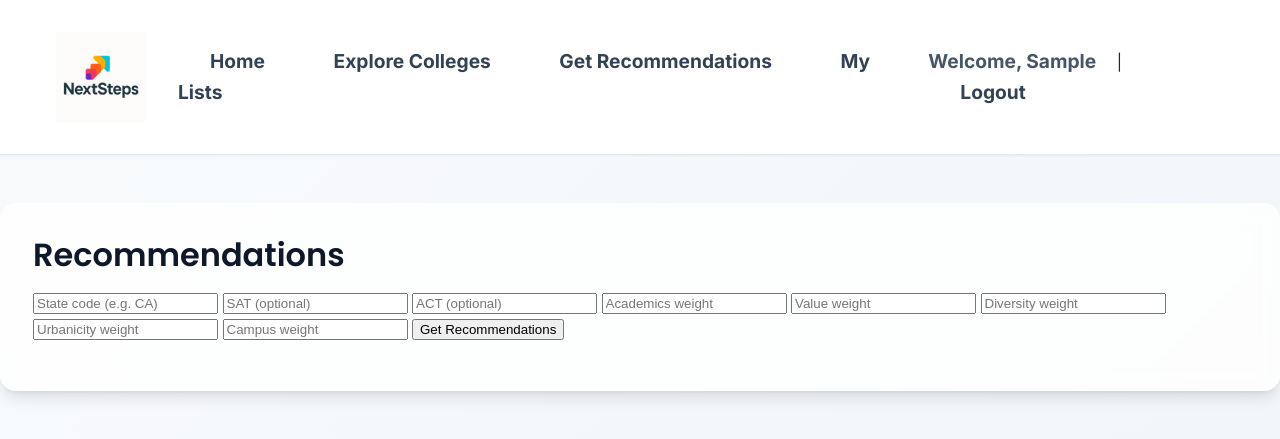
After one commit to dhu27/College-Website, a Flask app: page /recommendations in a window 1280 px wide. The commit adds this page. Shown: the top 439 px of the page. Run offline with Flask 3, Linux system fonts and the light colour scheme; the visitor is signed in with stand-in values (Sample User, id 1); data that the repository does not hold is empty.

Commit message:
Recommendations and Personal College List Prototypes

```diff
--- a/app/__init__.py
+++ b/app/__init__.py
@@ -23,9 +23,13 @@ def create_app():
     from app.routes.main import main_bp
     from app.routes.colleges import colleges_bp
     from app.routes.auth import auth_bp
+    from app.routes.recommendations import recommendations_bp
+    from app.routes.lists import lists_bp
 
     app.register_blueprint(main_bp)
     app.register_blueprint(colleges_bp)
     app.register_blueprint(auth_bp)
+    app.register_blueprint(recommendations_bp)
+    app.register_blueprint(lists_bp)
 
     return app
--- a/app/routes/main.py
+++ b/app/routes/main.py
@@ -1,5 +1,4 @@
 # app/routes/main.py
-from flask_login import login_required
 from flask import Blueprint, render_template
 
 main_bp = Blueprint('main', __name__)
@@ -7,8 +6,3 @@ main_bp = Blueprint('main', __name__)
 @main_bp.route('/')
 def home():
     return render_template('home.html')
-
-@main_bp.route('/my-colleges')
-@login_required
-def my_colleges():
-    return render_template('my_colleges.html')
--- /dev/null
+++ b/app/routes/recommendations.py
@@ -0,0 +1,27 @@
+from flask import Blueprint, render_template, request
+from flask_login import login_required, current_user
+from app.models import CollegeList
+from app.ml.recommendations import recommend_colleges_filtered
+from flask import current_app
+
+recommendations_bp = Blueprint('recommendations', __name__)
+
+@recommendations_bp.route('/recommendations', methods=['GET', 'POST'])
+@login_required
+def get_recommendations():
+    user_lists = CollegeList.query.filter_by(user_id=current_user.id).all()
+    results = []
+    if request.method == 'POST':
+        states = request.form.getlist('states')
+        user_sat = request.form.get('sat', type=int)
+        user_act = request.form.get('act', type=int)
+        priorities = {
+            'academics': float(request.form.get('academics', 0) or 0),
+            'value': float(request.form.get('value', 0) or 0),
+            'diversity': float(request.form.get('diversity', 0) or 0),
+            'urbanicity': float(request.form.get('urbanicity', 0) or 0),
+            'campus': float(request.form.get('campus', 0) or 0),
+        }
+        data_path = current_app.config.get('COLLEGE_DATA_PATH', 'data/college_data_filtered.csv')
+        results = recommend_colleges_filtered(data_path, states, user_sat, user_act, None, priorities, top_n=12).to_dict('records')
+    return render_template('recommendations.html', user_lists=user_lists, results=results)
--- a/app/static/css/styles.css
+++ b/app/static/css/styles.css
@@ -139,8 +139,7 @@ nav {
 }
 
 nav img.logo {
-  height: 110px;
-  margin-right: var(--space-md);
+  height: 90px;
 }
 
 nav a {
@@ -160,6 +159,22 @@ nav a:hover {
   transform: translateY(-1px);
 }
 
+/* Ensure logo link centers image within hover background */
+nav a.logo-link {
+  display: inline-flex;
+  align-items: center;
+  justify-content: center;
+  padding: var(--space-xs);
+  margin-right: var(--space-md);
+  border-radius: var(--radius-md);
+}
+
+/* Keep same hover style as other links */
+nav a.logo-link:hover {
+  background: var(--primary-50);
+  transform: translateY(-1px);
+}
+
 nav .welcome-msg {
   margin-right: var(--space-sm);
   font-weight: 700;
@@ -170,7 +185,7 @@ nav .welcome-msg {
 /* ===== MAIN CONTENT WRAPPER ===== */
 
 .content-wrapper {
-  max-width: 1400px;
+  max-width: 1600px;
   margin: var(--space-xl) auto;
   padding: var(--space-lg);
   background: rgba(255, 255, 255, 0.8);
@@ -300,7 +315,7 @@ nav .welcome-msg {
 
 .college-detail {
   padding: var(--space-xl) var(--space-lg);
-  max-width: 1200px;
+  max-width: 1400px;
   margin: 0 auto;
 }
 
@@ -308,7 +323,7 @@ nav .welcome-msg {
 .hero-section {
   display: flex;
   gap: var(--space-2xl);
-  align-items: flex-start;
+  align-items: center;
   flex-wrap: wrap;
   margin-bottom: var(--space-2xl);
   background: white;
@@ -316,6 +331,7 @@ nav .welcome-msg {
   border-radius: var(--radius-xl);
   box-shadow: var(--shadow-lg);
   width: 100%;
+  max-width: 100%;
 }
 
 .hero-image {
@@ -330,7 +346,7 @@ nav .welcome-msg {
   object-fit: cover;
   border-radius: var(--radius-lg);
   box-shadow: var(--shadow-md);
-  max-height: 300px;
+  max-height: 330px;
   min-height: 200px;
 }
 
@@ -453,7 +469,7 @@ nav .welcome-msg {
 }
 
 .colleges-filters {
-  width: 280px;
+  width: 300px;
   background: white;
   padding: var(--space-lg);
   border-radius: var(--radius-lg);
--- a/app/templates/base.html
+++ b/app/templates/base.html
@@ -10,11 +10,14 @@
     <nav>
       <!-- Left side with logo and links -->
       <div style="display: flex; align-items: center;">
-        <img src="{{ url_for('static', filename='images/logo.png') }}" alt="Logo" class="logo">
+        <a href="{{ url_for('main.home') }}" class="logo-link" aria-label="Home">
+          <img src="{{ url_for('static', filename='images/logo.png') }}" alt="Logo" class="logo">
+        </a>
         <div>
           <a href="{{ url_for('main.home') }}">Home</a>
           <a href="{{ url_for('colleges.college_list') }}">Explore Colleges</a>
-          <a href="{{ url_for('main.my_colleges') }}">My Colleges</a>
+          <a href="{{ url_for('recommendations.get_recommendations') }}">Get Recommendations</a>
+          <a href="{{ url_for('lists.my_lists') }}">My Lists</a>
         </div>
       </div>
 
--- a/app/templates/login.html
+++ b/app/templates/login.html
@@ -1,4 +1,3 @@
-{% extends "base.html" %}
 {% block content %}
 <h2>Login</h2>
 <form method="post">
--- /dev/null
+++ b/app/templates/recommendations.html
@@ -0,0 +1,34 @@
+{% extends "base.html" %}
+{% block title %}Recommendations{% endblock %}
+{% block content %}
+
+<h2>Recommendations</h2>
+<form method="post">
+  <input name="states" placeholder="State code (e.g. CA)" />
+  <input name="sat" type="number" placeholder="SAT (optional)" />
+  <input name="act" type="number" placeholder="ACT (optional)" />
+  <input name="academics" type="number" step="0.1" placeholder="Academics weight" />
+  <input name="value" type="number" step="0.1" placeholder="Value weight" />
+  <input name="diversity" type="number" step="0.1" placeholder="Diversity weight" />
+  <input name="urbanicity" type="number" step="0.1" placeholder="Urbanicity weight" />
+  <input name="campus" type="number" step="0.1" placeholder="Campus weight" />
+  <button type="submit">Get Recommendations</button>
+</form>
+
+<ul>
+  {% for r in results %}
+    <li>
+      {{ r.INSTNM }} ({{ r.CITY }}, {{ r.STABBR }}) — Score: {{ '%.2f'|format(r.score) }}
+      {% if user_lists and user_lists|length > 0 %}
+        <form method="post" action="{{ url_for('lists.add_to_list', list_id=user_lists[0].id) }}" style="display:inline">
+          <input type="hidden" name="college_id" value="{{ r.id or r.UNITID }}">
+          <button type="submit">Add to first list</button>
+        </form>
+      {% else %}
+        <a href="{{ url_for('lists.my_lists') }}">Create a list to save</a>
+      {% endif %}
+    </li>
+  {% endfor %}
+</ul>
+
+{% endblock %}
```
Also changed, not shown: app/models.py (+17 -2 lines), app/routes/lists.py (added, +36 -0 lines), app/templates/college_detail.html (+59 -19 lines), app/templates/my_colleges.html (deleted, +0 -9 lines), app/templates/my_lists.html (added, +19 -0 lines), 1 other file.
